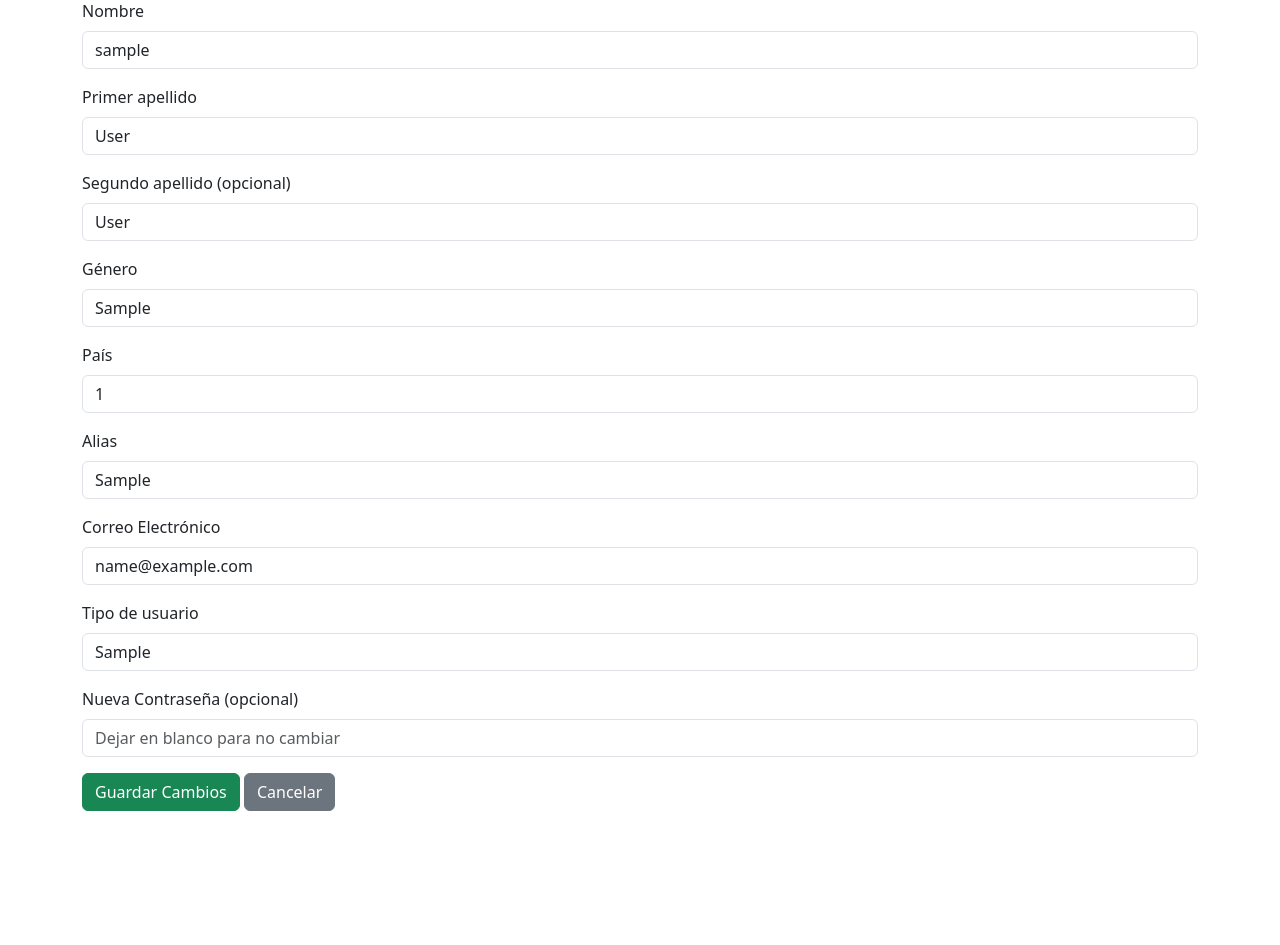
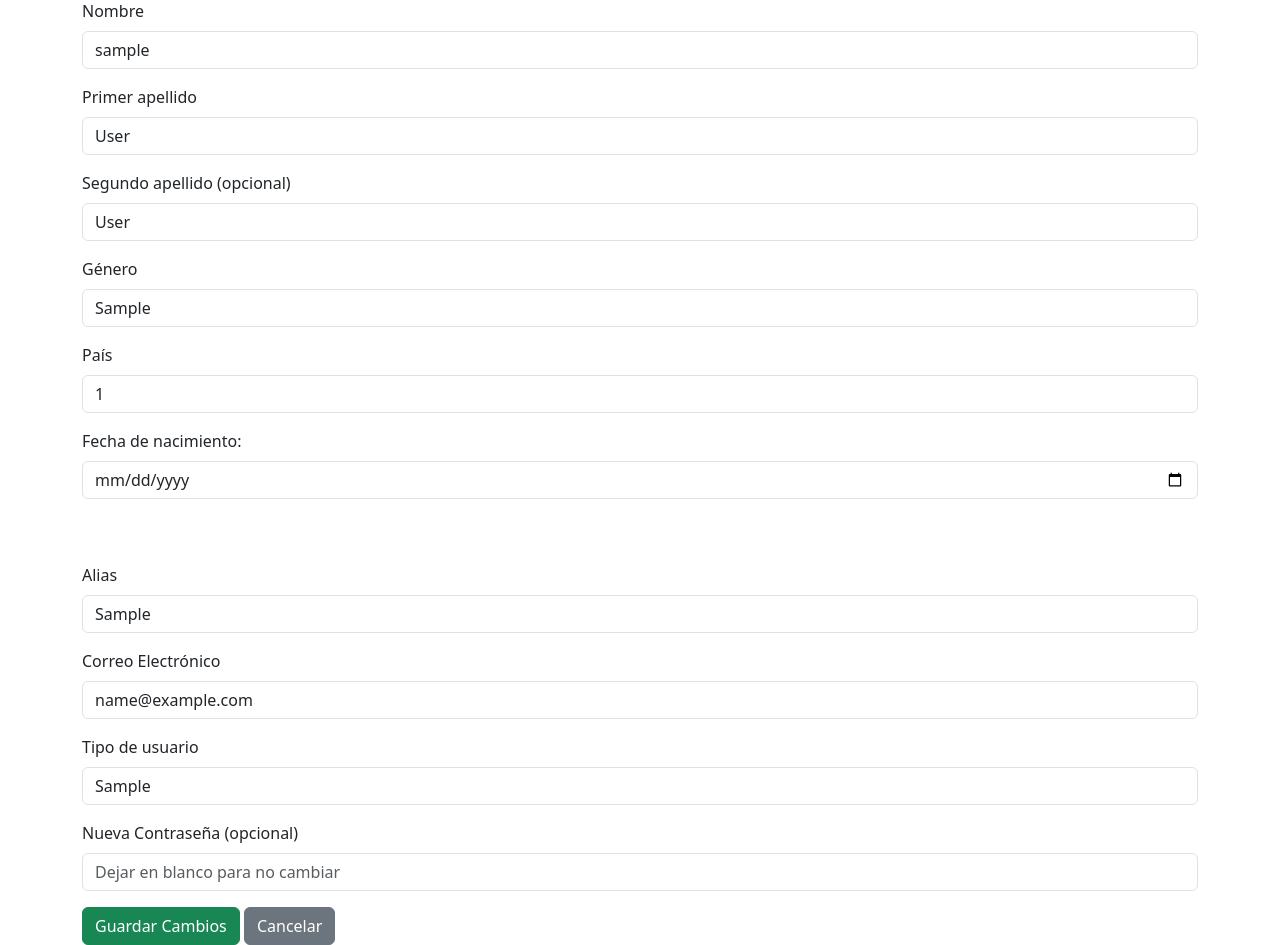
Before and after one commit to Alazib/proyectoDAW, a PHP site: page /admin_edit_user.php?id=1 in a window 1280 px wide. Shown: the part 95-1040 px from the top of the page. Before the commit the page ends 906 px from the top, so only its background shows below. Run offline with PHP 8.4, Linux system fonts and the light colour scheme; tables that the repository leaves empty or names only in its code hold one stand-in row (values such as "Sample post").

Commit message:
feat: Add birth date selector

```diff
--- a/admin_edit_user.php
+++ b/admin_edit_user.php
@@ -146,6 +146,19 @@ if ($_SERVER["REQUEST_METHOD"] == "POST") {
                     ?>
                 </select>
          </div>
+          <div class="mb-3" for="user_birth_date">
+            <label class="form-label" >Fecha de nacimiento:</label>
+
+            <?php
+                if ($user["user_birth_date"]) {
+                    echo '<input type="date" name="user_birth_date" class="form-control" value="' . $user["user_birth_date"] . '" max="' . date('Y-m-d') . '">';
+                } else {
+                    echo '<input type="date" name="user_birth_date" class="form-control" max="' . date('Y-m-d') . '">';
+                }
+                ?>
+           </div>
+                    </br>
+                    </br>
 
         <div class="mb-3" for="alias">
             <label class="form-label">Alias</label>
```
